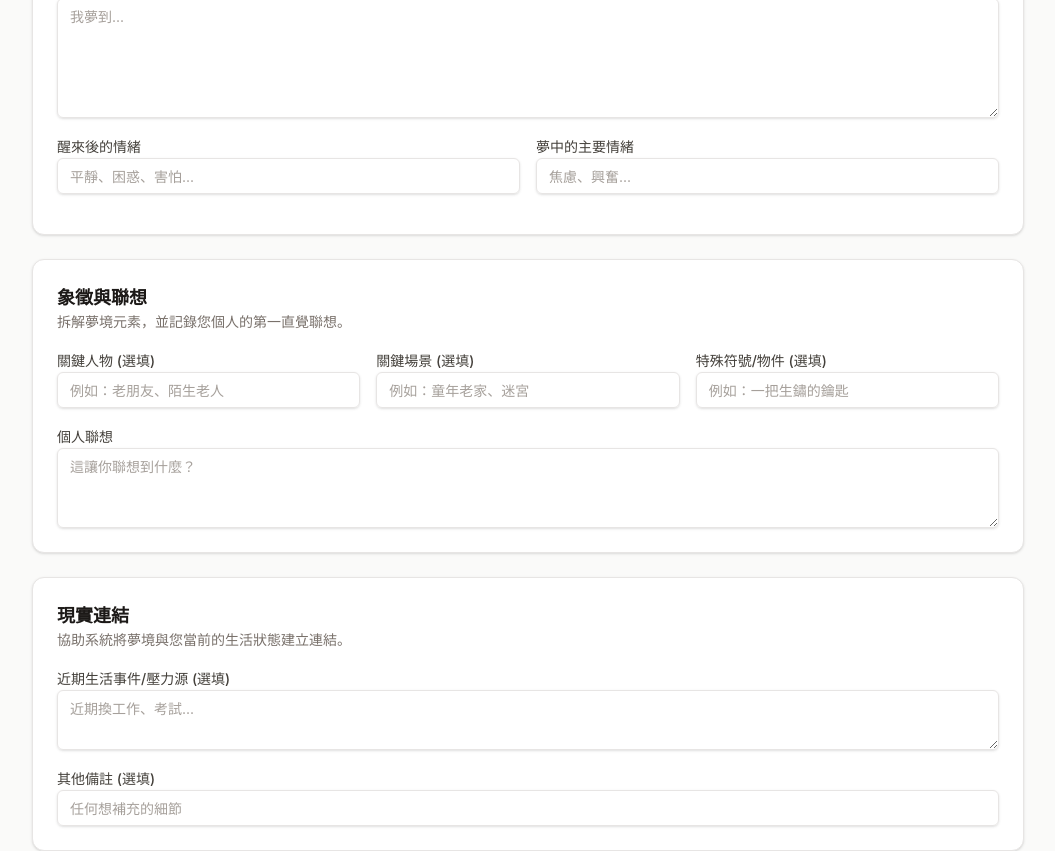
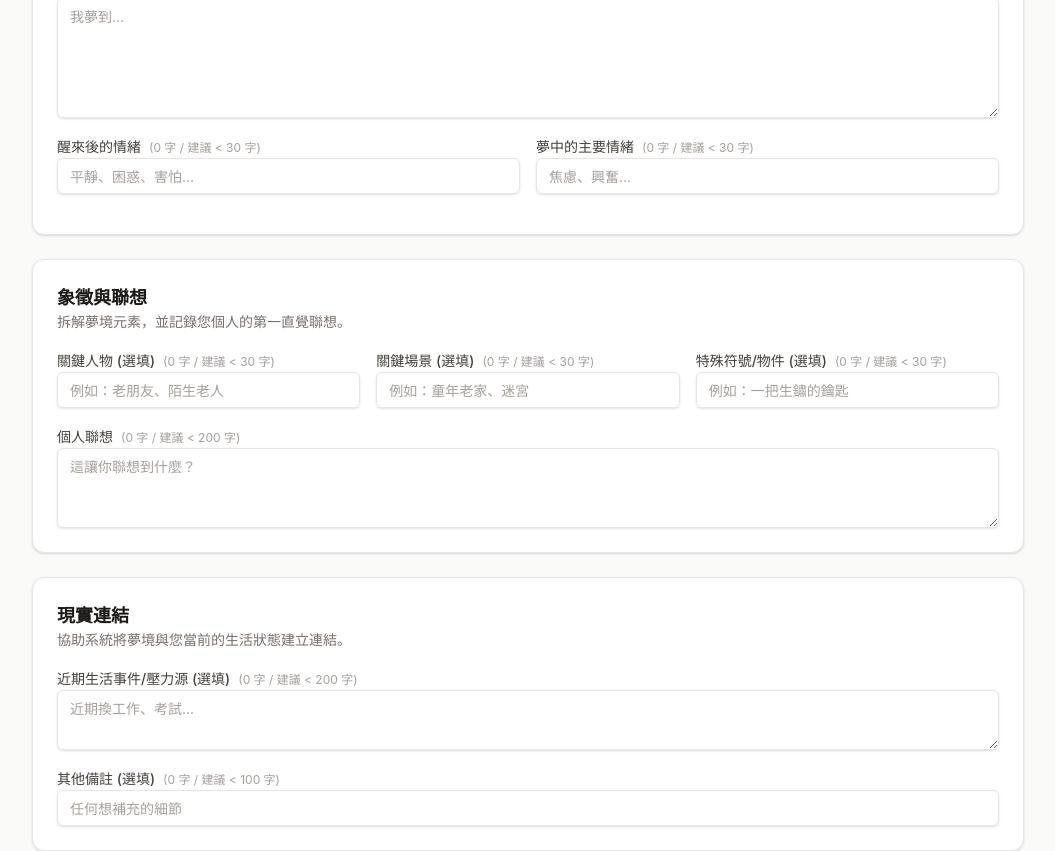
Before and after one commit to EdmondMok0912/Project-Dream-Viewer, a Next.js app: page / in a window 1280 px wide. Shown: the part 460-1311 px from the top of the page, without its empty margins (112-1167 px from the left). Built offline with nearby package versions, Linux system fonts and the light colour scheme.

Commit message:
feat: add character count to dream content input
Provides real-time feedback on content length to help users monitor input against suggested length limits.

```diff
--- a/components/dream-form.tsx
+++ b/components/dream-form.tsx
@@ -8,6 +8,25 @@ import { Button } from "./ui/button";
 import { Input } from "./ui/input";
 import { Textarea } from "./ui/textarea";
 import { useI18n } from "./i18n-provider";
+
+const WordCount = ({ text, suggested }: { text?: string, suggested?: string }) => {
+  const { lang } = useI18n();
+  const count = text?.trim().length || 0;
+
+  if (lang === "en") {
+    return (
+      <span className="text-xs text-stone-400 font-normal ml-2">
+        ({count} characters{suggested && ` / limit < ${suggested}`})
+      </span>
+    );
+  } else {
+    return (
+      <span className="text-xs text-stone-400 font-normal ml-2">
+        ({count} 字{suggested && ` / 建議 < ${suggested} 字`})
+      </span>
+    );
+  }
+};
 
 interface DreamFormProps {
   onSubmit: (data: DreamInput) => void;
@@ -120,7 +139,10 @@ export function DreamForm({ onSubmit, isSubmitting }: DreamFormProps) {
         </div>
 
         <div className="space-y-2">
-          <label className="text-sm font-medium text-stone-700">{t("form_content_label")}</label>
+            <label className="text-sm font-medium text-stone-700">
+              {t("form_content_label")}
+              <WordCount text={formValues.dreamContent} suggested="500" />
+            </label>
           <Textarea
             {...register("dreamContent")}
             placeholder={t("form_content_placeholder")}
@@ -131,12 +153,18 @@ export function DreamForm({ onSubmit, isSubmitting }: DreamFormProps) {
 
         <div className="grid grid-cols-1 gap-4 md:grid-cols-2">
           <div className="space-y-2">
-            <label className="text-sm font-medium text-stone-700">{t("form_wake_emotion_label")}</label>
+            <label className="text-sm font-medium text-stone-700">
+              {t("form_wake_emotion_label")}
+              <WordCount text={formValues.wakingEmotion} suggested="30" />
+            </label>
             <Input {...register("wakingEmotion")} list="emotions-list" placeholder={t("form_wake_emotion_placeholder")} />
             {errors.wakingEmotion && <p className="text-xs text-red-500">{errors.wakingEmotion.message}</p>}
           </div>
           <div className="space-y-2">
-            <label className="text-sm font-medium text-stone-700">{t("form_dream_emotion_label")}</label>
+            <label className="text-sm font-medium text-stone-700">
+              {t("form_dream_emotion_label")}
+              <WordCount text={formValues.dreamEmotion} suggested="30" />
+            </label>
             <Input {...register("dreamEmotion")} list="emotions-list" placeholder={t("form_dream_emotion_placeholder")} />
             {errors.dreamEmotion && <p className="text-xs text-red-500">{errors.dreamEmotion.message}</p>}
           </div>
@@ -157,21 +185,33 @@ export function DreamForm({ onSubmit, isSubmitting }: DreamFormProps) {
 
         <div className="grid grid-cols-1 gap-4 md:grid-cols-3">
           <div className="space-y-2">
-            <label className="text-sm font-medium text-stone-700">{t("form_person_label")}</label>
+            <label className="text-sm font-medium text-stone-700">
+              {t("form_person_label")}
+              <WordCount text={formValues.keyCharacters} suggested="30" />
+            </label>
             <Input {...register("keyCharacters")} placeholder={t("form_person_placeholder")} />
           </div>
           <div className="space-y-2">
-            <label className="text-sm font-medium text-stone-700">{t("form_scene_label")}</label>
+            <label className="text-sm font-medium text-stone-700">
+              {t("form_scene_label")}
+              <WordCount text={formValues.keyScenes} suggested="30" />
+            </label>
             <Input {...register("keyScenes")} placeholder={t("form_scene_placeholder")} />
           </div>
           <div className="space-y-2">
-            <label className="text-sm font-medium text-stone-700">{t("form_object_label")}</label>
+            <label className="text-sm font-medium text-stone-700">
+              {t("form_object_label")}
+              <WordCount text={formValues.keySymbols} suggested="30" />
+            </label>
             <Input {...register("keySymbols")} placeholder={t("form_object_placeholder")} />
           </div>
         </div>
 
         <div className="space-y-2">
-          <label className="text-sm font-medium text-stone-700">{t("form_association_label")}</label>
+          <label className="text-sm font-medium text-stone-700">
+            {t("form_association_label")}
+            <WordCount text={formValues.personalAssociations} suggested="200" />
+          </label>
           <Textarea
             {...register("personalAssociations")}
             placeholder={t("form_association_placeholder")}
@@ -188,7 +228,10 @@ export function DreamForm({ onSubmit, isSubmitting }: DreamFormProps) {
         </div>
 
         <div className="space-y-2">
-          <label className="text-sm font-medium text-stone-700">{t("form_stress_label")}</label>
+          <label className="text-sm font-medium text-stone-700">
+            {t("form_stress_label")}
+            <WordCount text={formValues.recentLifeEvents} suggested="200" />
+          </label>
           <Textarea
             {...register("recentLifeEvents")}
             placeholder={t("form_stress_placeholder")}
@@ -196,7 +239,10 @@ export function DreamForm({ onSubmit, isSubmitting }: DreamFormProps) {
         </div>
 
         <div className="space-y-2">
-          <label className="text-sm font-medium text-stone-700">{t("form_note_label")}</label>
+          <label className="text-sm font-medium text-stone-700">
+            {t("form_note_label")}
+            <WordCount text={formValues.additionalNotes} suggested="100" />
+          </label>
           <Input {...register("additionalNotes")} placeholder={t("form_note_placeholder")} />
         </div>
       </div>
```
